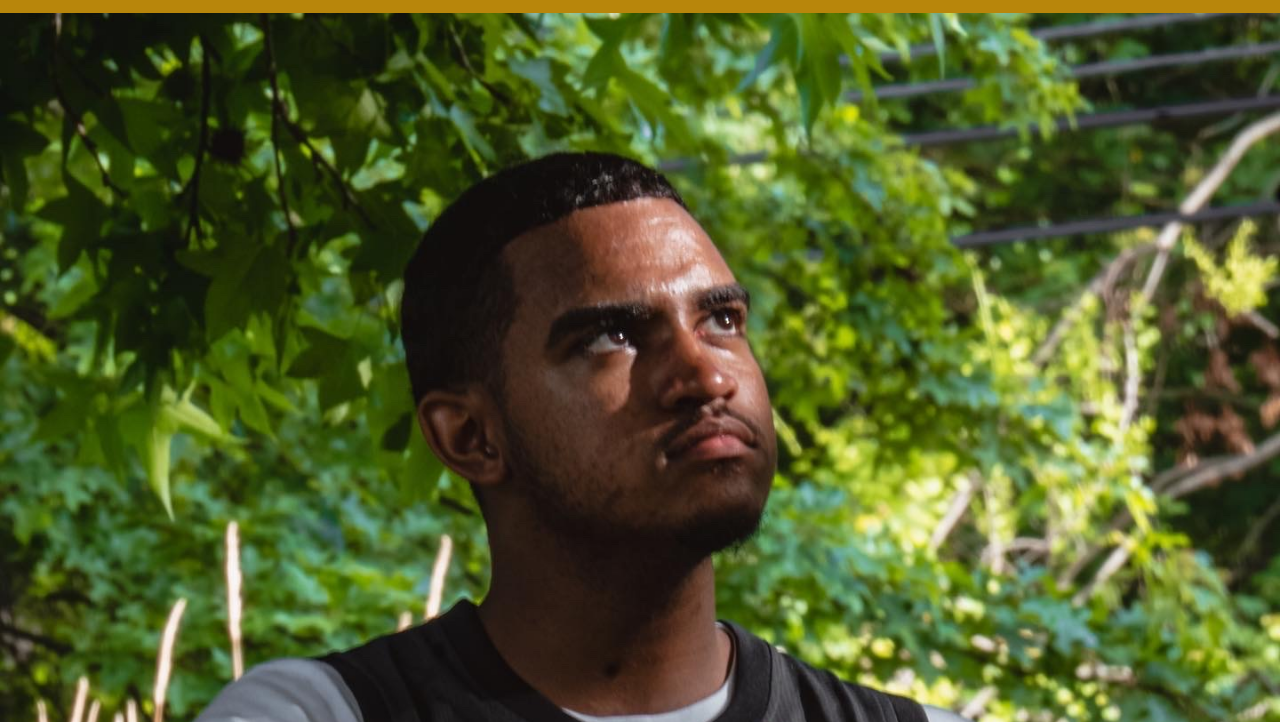
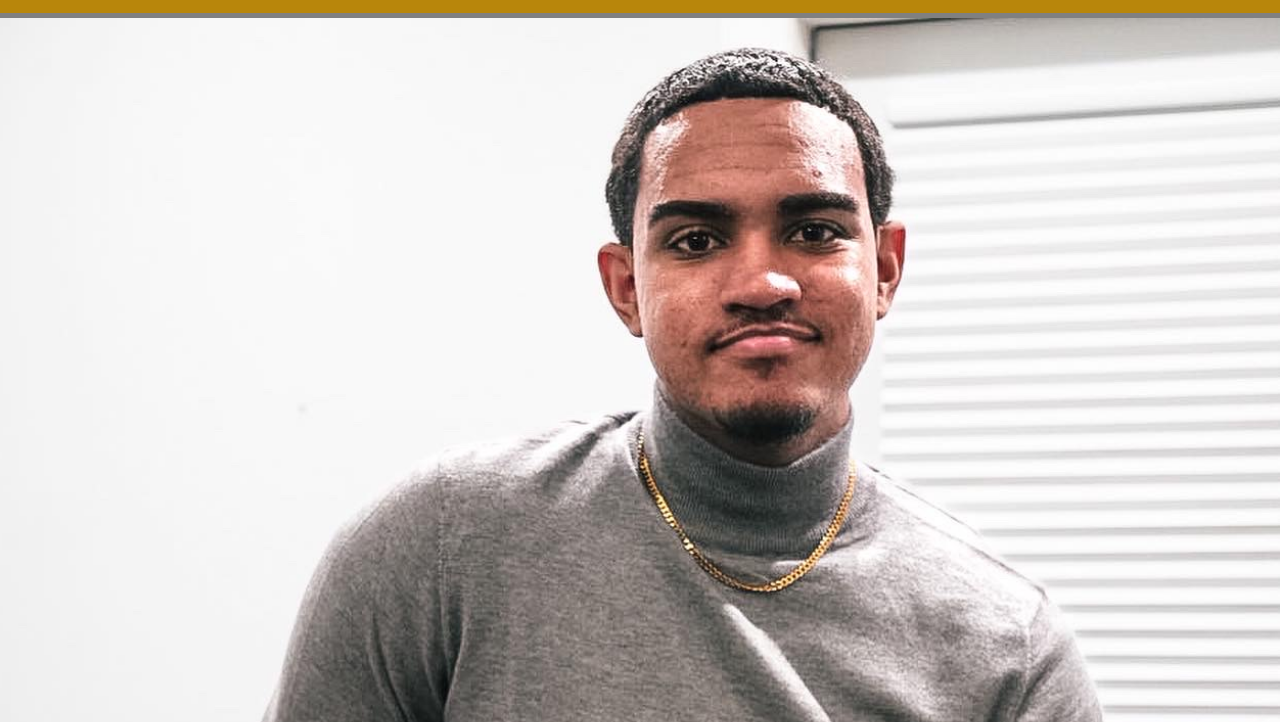
Before and after one commit to mekael18/Professional-portfolio, a plain HTML site: page index.html in a window 1280 px wide. Shown: the part 78-800 px from the top of the page. Drawn offline with Linux system fonts and the light colour scheme.

Commit message:
Complete

```diff
--- a/02-Challenge/Assets/style.css
+++ b/02-Challenge/Assets/style.css
@@ -61,11 +61,11 @@ p {
 }
 
 .hero {
-    height: 90em;
+    height: 115em;
     width: 100%;
     margin-bottom: 2.5rem;
-    margin-top: 5rem;
-    background-image: url("../Assets/00B22B7E-13BF-429E-BC09-0CB49D116C2D.JPG");
+    margin-top: 6rem;
+    background-image: url("../Assets/Mekael.JPG");
     background-size: cover;
     background-position: center;
 }
@@ -104,7 +104,7 @@ p {
 .resume {
     margin-bottom: 1.5rem;
     padding: 2rem;
-    height: 16.5em;
+    height: 18em;
     width: 100%;
     font-family: 'Gill Sans', 'Gill Sans MT', Calibri, 'Trebuchet MS', sans-serif;
     background-color: darkgoldenrod;
```
Also changed, not shown: 02-Challenge/Assets/Mekael.JPG (added).
